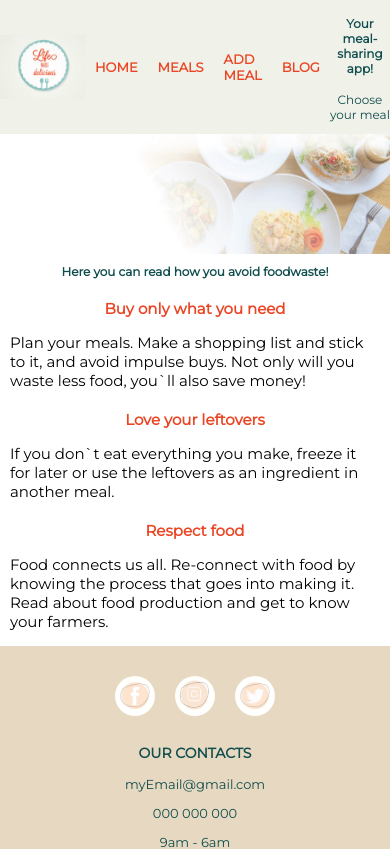
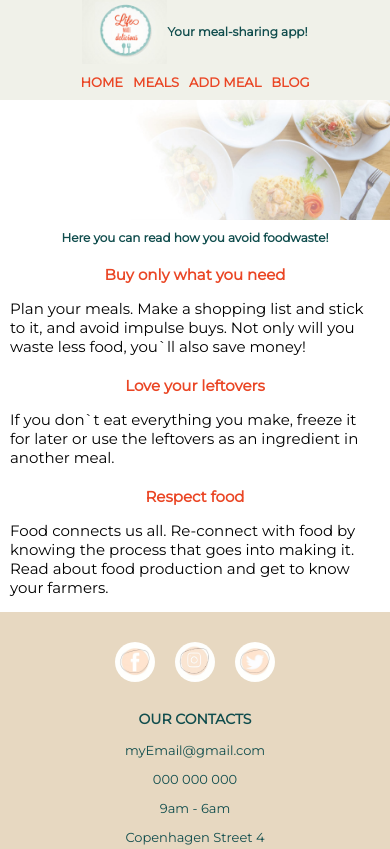
Before and after one commit to SvitlanaBurlaka/meal-sharing, a React app: page /blog in a window 390 px wide. Shown: the top 849 px of the page. Built offline with nearby package versions, Linux system fonts and the light colour scheme; no server answers.

Commit message:
Fixed css

```diff
--- a/src/client/components/Header/Header.js
+++ b/src/client/components/Header/Header.js
@@ -5,9 +5,12 @@ import "./header.css";
 
 export default function Header() {
     return (
-        <div className="navigation-container">
+        <header>
+            <div className="description-header">
+                <img className="logo-header" src={logoHeader} alt="Main-logo" />
+                <h4>Your meal-sharing app!</h4>
+            </div>
             <nav>
-                <img className="logo-header" src={logoHeader} alt="Main-logo" />
                 <Link to="/" className="nav-link">
                     Home
                 </Link>
@@ -20,11 +23,7 @@ export default function Header() {
                 <Link to="/blog" className="nav-link">
                     Blog
                 </Link>
-                <div className="description-header">
-                    <h4>Your meal-sharing app!</h4>
-                    <p>Choose your meal</p>
-                </div>
             </nav>
-        </div>
+        </header>
     );
 }
--- a/src/client/components/Header/header.css
+++ b/src/client/components/Header/header.css
@@ -1,19 +1,23 @@
-.navigation-container {
+header {
+    background-color: #f0f1e9;
     display: flex;
-    flex-direction: column;
-    justify-content: right;
+    justify-content: center;
+}
+
+.description-header {
+    display: flex;
+    justify-content: center;
+    align-items: center;
 }
 
 nav {
-    background-color: #f0f1e9;
     display: flex;
-    justify-content: space-evenly;
-    width: auto;
+    justify-content: center;
     align-items: center;
 }
 
 .nav-link {
-    padding: 20px 35px;
+    padding: 20px 25px;
     font-size: 18px;
     text-transform: uppercase;
     font-weight: 800;
@@ -26,8 +30,14 @@ nav {
 }
 
 @media screen and (max-width: 600px) {
+    header {
+        flex-direction: column;
+    }
+    nav {
+        flex-direction: row;
+    }
     .nav-link {
-        padding: 10px 10px;
+        padding: 10px 5px;
         font-size: 13px;
     }
     .logo-header {
--- a/src/client/components/MealById/mealWithId.css
+++ b/src/client/components/MealById/mealWithId.css
@@ -171,13 +171,14 @@ select {
         font-size: 16px;
     }
     .reservation-form {
-        width: 85%;
-        margin: 34px auto 36px;
+        width: 90%;
+        margin: 30px auto 10px;
     }
     .id-meal-container {
-        padding: 15px;
+        padding: 10px;
     }
     .review-title {
+        text-align: center;
         font-size: 16px;
     }
     textarea {
@@ -188,6 +189,7 @@ select {
         flex-direction: column;
         align-items: center;
         font-size: 16px;
+        width: 90%;
     }
     .save-review-button {
         width: 60%;
--- a/src/client/components/MealsPage/meals.css
+++ b/src/client/components/MealsPage/meals.css
@@ -69,6 +69,7 @@
         grid-template-columns: repeat(1, 1fr);
     }
     .meal-item {
+        width: 210px;
         padding: 7px;
     }
     .meal-title {
```
Also changed, not shown: src/client/components/MealById/ReviewsComponent.js (+7 -7 lines).
